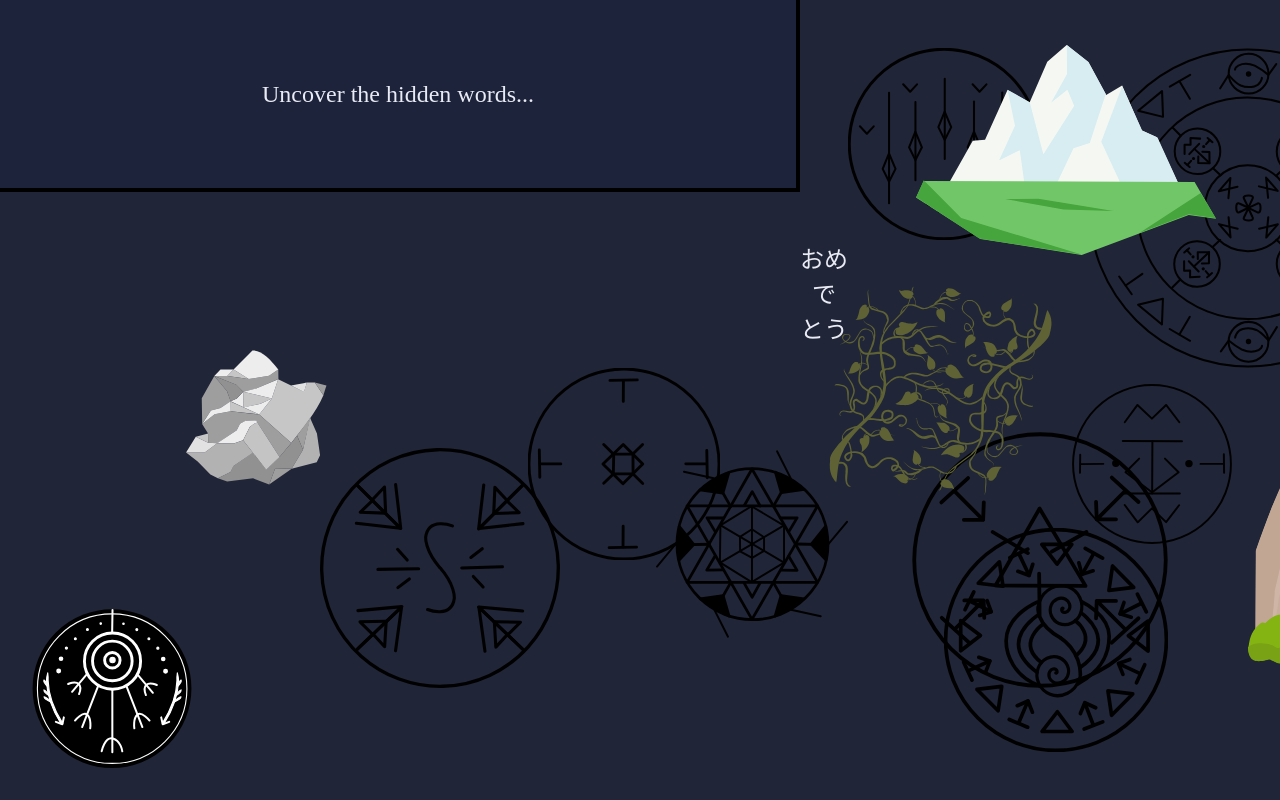
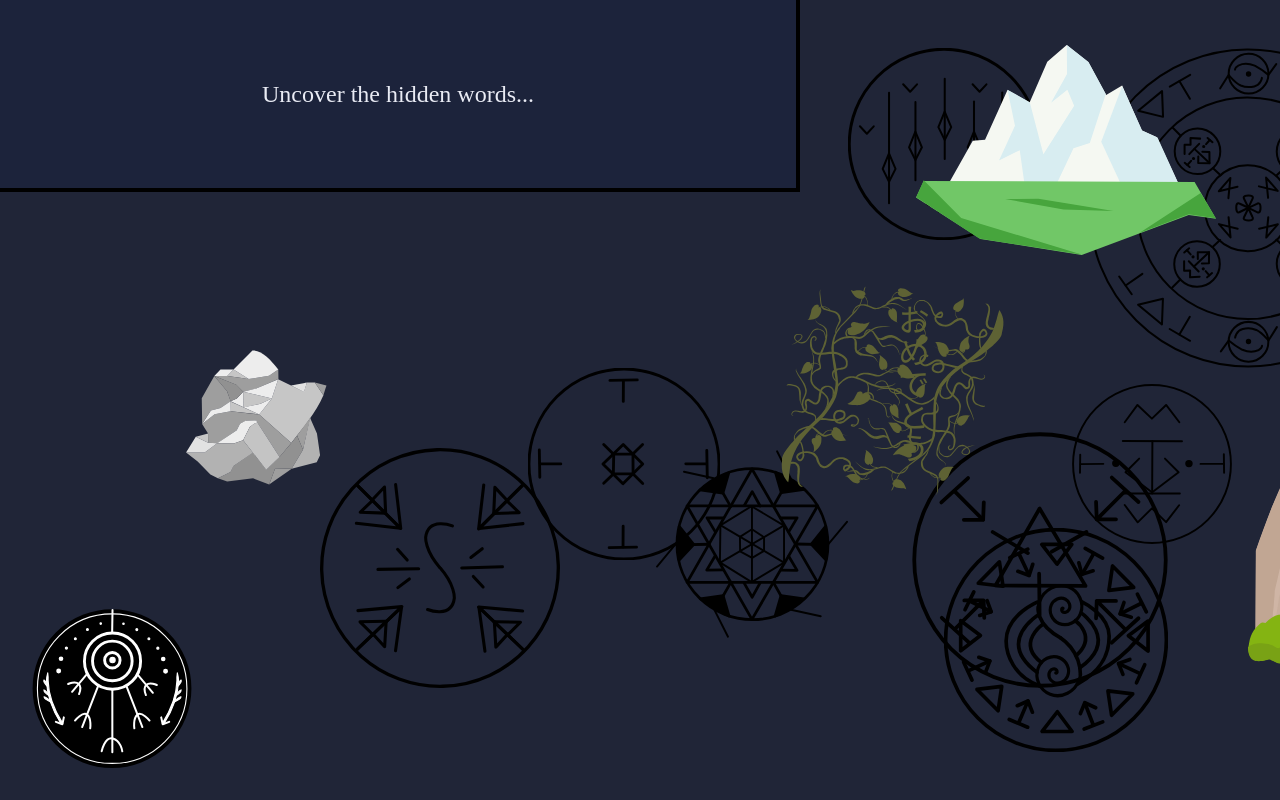
Before and after one commit to Ankia-Fuls/jen-25, a React (Vite) app: page / in a window 1280 px wide. Both pictures are taken after a click on the button "begin". Shown: the top 800 px of the page. Built offline with nearby package versions, Linux system fonts and the light colour scheme; a web font is replaced by a local one.

Commit message:
Positions First Draft

```diff
--- a/src/css/Game.scss
+++ b/src/css/Game.scss
@@ -29,12 +29,12 @@ button {
 
 .svg {
   position: absolute;
-  z-index: 1;
+  z-index: 0;
 }
 
 .jp {
   position: absolute;
-  z-index: 0;
+  z-index: 1;
   font-size: 1.5rem;
 }
 
@@ -43,20 +43,27 @@ button {
   right: calc(4rem + 300px);
   top: 0;
 
-  svg {
-  }
-
   span {
-    left: 20px;
+    width: 10rem;
+    left: 3.8rem;
+    top: 6rem;
+    font-size: 1.8rem;
   }
 }
 
 #vines-group {
   position: absolute;
-  left: 50rem;
+  left: 47rem;
   top: 15rem;
 
   span {
+    height: 10rem;
+    writing-mode: vertical-rl;
+    left: 8.5rem;
+    top: 4rem;
+    font-size: 2rem;
+    color: #5e6234;
+    z-index: -1;
   }
 }
 
@@ -67,9 +74,10 @@ button {
 
   span {
     z-index: 2;
-    left: 6rem;
-    top: 6rem;
-    width: 3rem;
+    left: 6.8rem;
+    top: 7.5rem;
+    width: 6rem;
+    font-size: 2.8rem;
   }
 }
 
@@ -78,7 +86,20 @@ button {
   left: 7rem;
   top: 17rem;
 
+  // svg {
+  //   &:has(#folded-paper) {
+  //     width: 900px;
+  //     height: 900px;
+  //   }
+  // }
+
   span {
+    color: black;
+    left: 5rem;
+    top: 2rem;
+    font-size: 4rem;
+    writing-mode: vertical-rl;
+    height: 15rem;
   }
 }
 
```
Also changed, not shown: src/pages/Game.jsx (+5 -13 lines).
